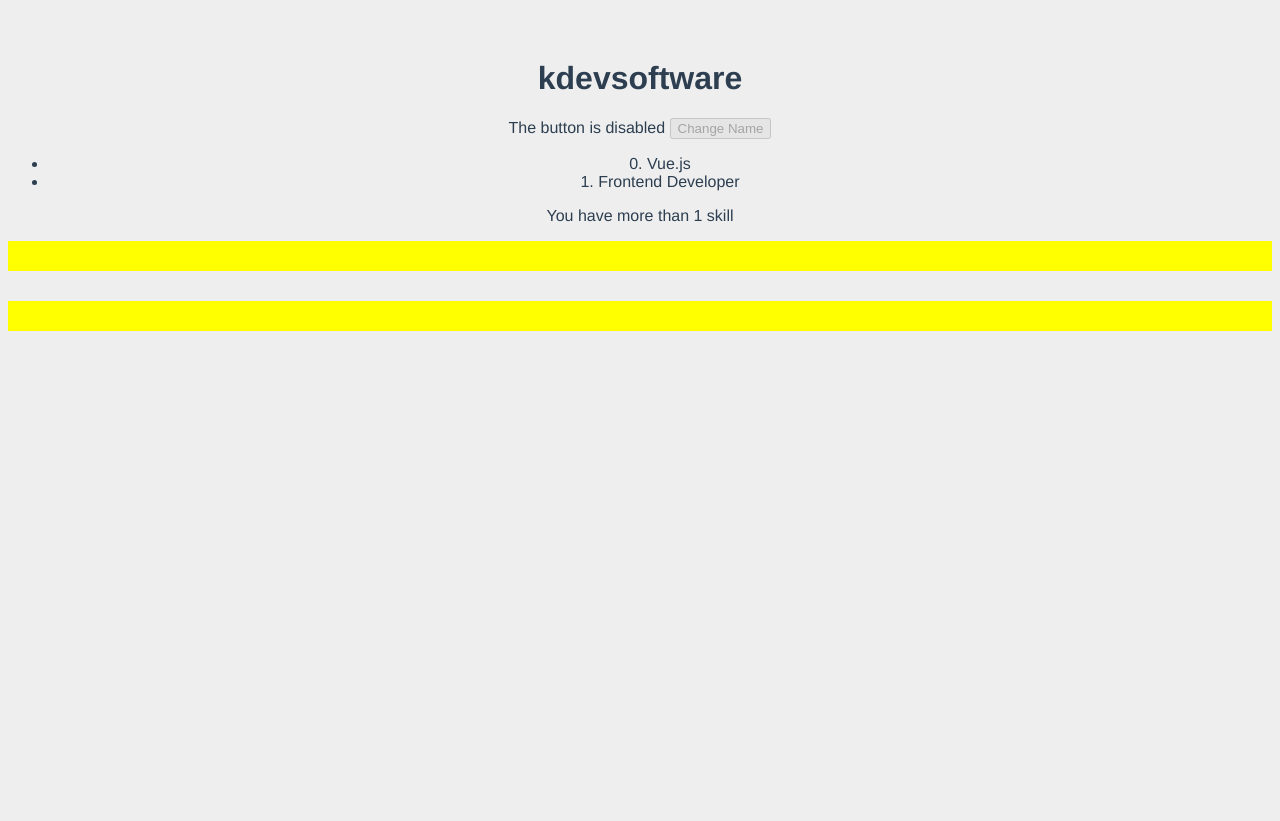
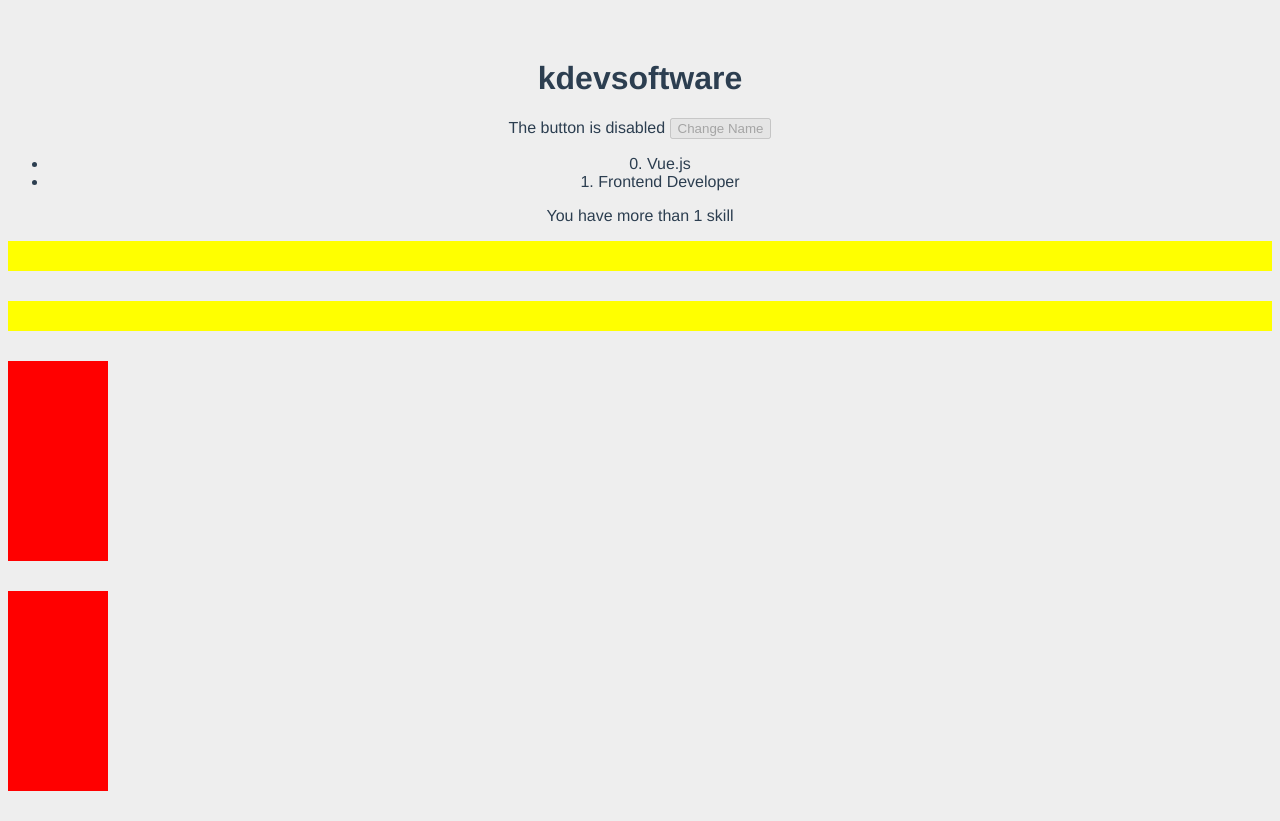
Before and after one commit to gktaj/vue2-checking, a Vue app: page / in a window 1280 px wide. Before the commit the page ends 800 px from the top, so only its background shows below. Built offline with nearby package versions, Linux system fonts and the light colour scheme.

Commit message:
vue style binding

```diff
--- a/src/components/Skills.vue
+++ b/src/components/Skills.vue
@@ -18,6 +18,8 @@
 
         <div v-bind:class="{alert: showAlert}"></div>
         <div v-bind:class="alertObject"></div>
+        <div class="alert" v-bind:style="{ background: bgColor, width: bgWidth, height: bgHeight }"></div>
+        <div class="alert" v-bind:style="alertStyle"></div>
       </div>
     </div>
   </div>
@@ -34,6 +36,14 @@ export default {
       showAlert: true,
       alertObject: {
         alert: true
+      },
+      bgColor: 'red',
+      bgWidth: '100px',
+      bgHeight: '200px',
+      alertStyle: {
+        background: 'red',
+        width: '100px',
+        height: '200px'
       }
     };
   },
```
